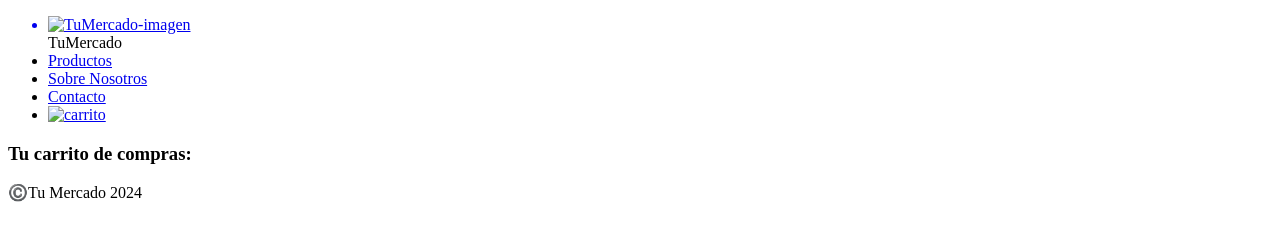
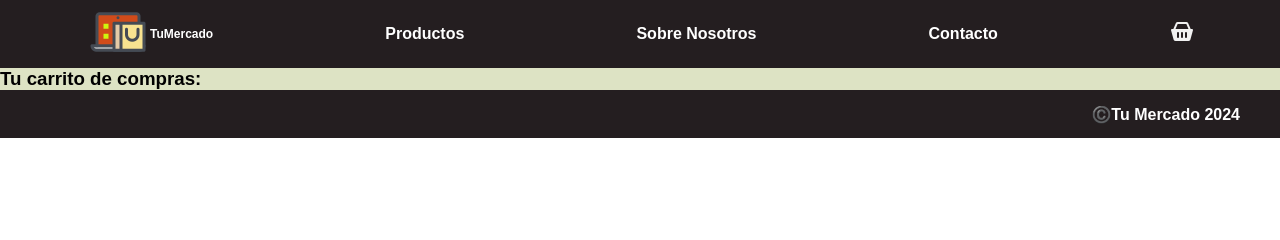
Before and after one commit to EzeReyes/tuMercado, a plain HTML site: page pages/carrito.html in a window 1280 px wide. Drawn offline with Linux system fonts and the light colour scheme; the site is published under a folder, as on GitHub Pages, so addresses that start at the root find nothing.

Commit message:
second commit

```diff
--- a/pages/carrito.html
+++ b/pages/carrito.html
@@ -4,23 +4,23 @@
     <meta charset="UTF-8">
     <meta name="viewport" content="width=device-width, initial-scale=1.0">
     <link rel="shortcut icon" href="favicon.ico" type="image/x-icon">
-    <link rel="stylesheet" href="/css/style.css">
+    <link rel="stylesheet" href="../css/style.css">
     <title>Carrito</title>
 </head>
 <header>
     <nav>
         <ul>
             <div class="logo">
-                <a href="/index.html">
+                <a href="../index.html">
                     <li>
-                        <img src="/images/logoTuMercado.png" alt="TuMercado-imagen">
+                        <img src="../images/logoTuMercado.png" alt="TuMercado-imagen">
                     </li></a>
                     <span class="logoTitulo">TuMercado</span>
             </div>
-            <li><a href="/pages/productos.html">Productos</a></li>
-            <li><a href="/pages/sobreNosotros.html">Sobre Nosotros</a></li>
-            <li><a href="/pages/contacto.html">Contacto</a></li>
-            <li><a href="/pages/carrito.html"><img src="/images/carrito.png" alt="carrito"></a></li>
+            <li><a href="../pages/productos.html">Productos</a></li>
+            <li><a href="../pages/sobreNosotros.html">Sobre Nosotros</a></li>
+            <li><a href="../pages/contacto.html">Contacto</a></li>
+            <li><a href="../pages/carrito.html"><img src="../images/carrito.png" alt="carrito"></a></li>
         </ul>
     </nav>
 </header>
```
Also changed, not shown: index.html (+1 -1 lines), pages/contacto.html (+7 -7 lines), pages/productos.html (+7 -7 lines), pages/sobreNosotros.html (+7 -7 lines).
